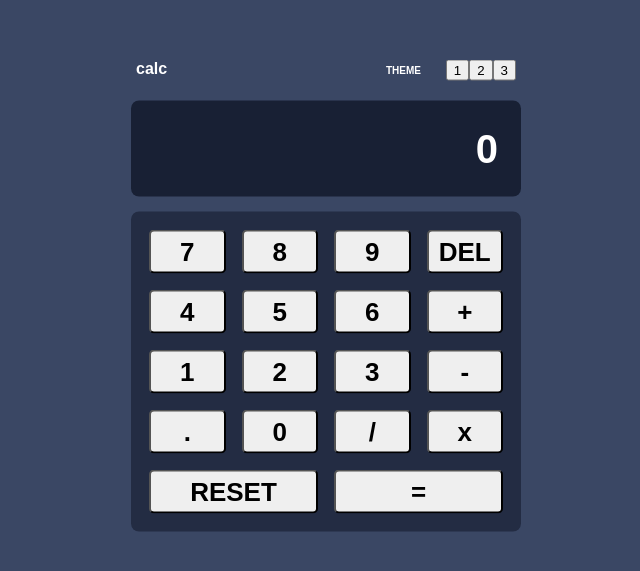
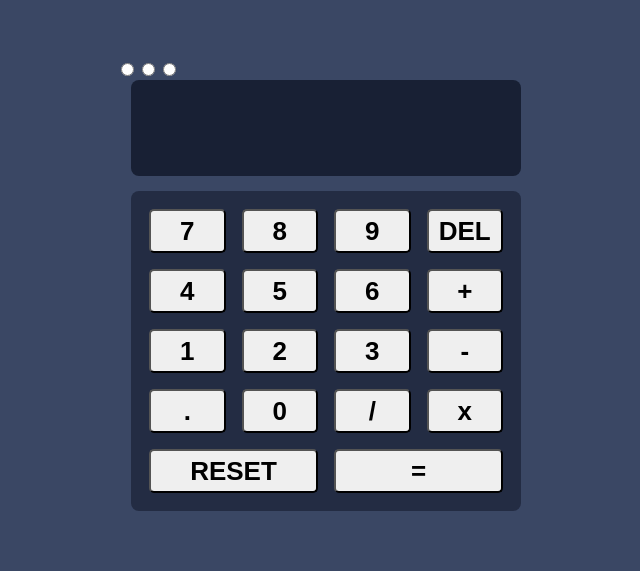
Before and after one commit to kosolapiyD/calculator, a React (Vite) app: page / in a window 1280 px wide. Shown: the part 107-678 px from the top of the page, without its empty margins (314-954 px from the left). Built offline with nearby package versions, Linux system fonts and the light colour scheme.

Commit message:
radio btns

```diff
--- a/src/App.tsx
+++ b/src/App.tsx
@@ -7,37 +7,75 @@ import { ThemeContext } from './context/ThemeContext';
 const App = () => {
   const { theme } = useContext(ThemeContext);
 
+  const [currentOperand, setCurrentOperand] = useState('');
   const [calculation, setCalculation] = useState('');
   const [result, setResult] = useState('');
 
-  const operators = ['/', 'x', '+', '-', '.'];
+  const operators = ['/', 'x', '+', '-'];
+  const digits = ['0', '1', '2', '3', '4', '5', '6', '7', '8', '9'];
 
+  console.log('calculation', calculation);
+  console.log('currentOperand', currentOperand);
   const updateCalculation = (value: string) => {
-    if (
-      (operators.includes(value) && calculation === '') ||
-      (operators.includes(value) && operators.includes(calculation.slice(-1)))
-    )
-      return;
+    console.log('value clicked', value);
+    const isValueOperator = operators.includes(value);
+    const isValueDot = value === '.';
+    const isValueDigit = digits.includes(value);
+
+    const isLastCharOperator = operators.includes(calculation.slice(-1));
+
+    if (isValueDigit || isValueDot) {
+      if (
+        // can't add dot first
+        (isValueDot && currentOperand === '') ||
+        // can't add dot if there is already one
+        (isValueDot && currentOperand.includes('.')) ||
+        // only one zero at the beginning
+        (value === '0' && currentOperand === '0') ||
+        // only operand or dot after zero
+        (isValueDigit && (calculation === '0' || currentOperand === '0'))
+      )
+        return;
+
+      setCurrentOperand(currentOperand + value);
+    }
+
+    if (isValueOperator) {
+      // change operator to the last one if it's not the same
+      if (isLastCharOperator && calculation.slice(-1) !== value) {
+        setCalculation(calculation.slice(0, -1) + value);
+      }
+
+      // can't add operator first or if there is already one
+      if (calculation === '' || isLastCharOperator) return;
+
+      setCalculation(calculation + currentOperand + value);
+      setCurrentOperand('');
+    }
 
     setCalculation(calculation + value);
-
-    if (!operators.includes(value)) {
-      setResult(eval(calculation + value).toString());
-    }
+    !isValueOperator &&
+      setResult(eval(calculation.replace(/x/g, '*') + value).toString());
   };
 
   const calculate = () => {
-    setCalculation(eval(calculation).toString());
+    setCalculation(eval(calculation.replace(/x/g, '*')).toString());
+    setCurrentOperand('');
   };
 
   const deleteLast = () => {
+    // remove last char from calculation
     if (calculation === '') return;
     setCalculation(calculation.slice(0, -1));
+    // remove last char from current operand also
+    if (currentOperand === '') return;
+    setCurrentOperand(currentOperand.slice(0, -1));
   };
 
   const reset = () => {
     setCalculation('');
     setResult('');
+    setCurrentOperand('');
   };
 
   const handleBtnClick = (value: string) => {
@@ -96,7 +134,9 @@ const App = () => {
       <div className='container'>
         <CalcHeader />
         <div className='calc-screen theme-text'>
-          {result ? <span>({result})</span> : ''}&nbsp;{calculation || '0'}
+          {/* {result ? <span>({result})</span> : ''}&nbsp;{calculation || '0'} */}
+          <span className='calculation-txt'>{calculation}</span>
+          <span className='result-txt'>{result}</span>
         </div>
         <div className='calc-body'>{buttons}</div>
       </div>
--- a/src/components/calc-header/CalcHeader.tsx
+++ b/src/components/calc-header/CalcHeader.tsx
@@ -19,18 +19,25 @@ const CalcHeader = () => {
   };
 
   return (
-    <div className='calc-header'>
-      <div className='left-box'>
-        <span className='theme-text'>calc</span>
-      </div>
-      <div className='right-box'>
-        <span className='theme-text'>THEME</span>
-        <div onClick={(e) => handleThemeSwitchClick(e)}>
-          <button>1</button>
-          <button>2</button>
-          <button>3</button>
-        </div>
-      </div>
+    // <div className='calc-header'>
+    //   <div className='left-box'>
+    //     <span className='theme-text'>calc</span>
+    //   </div>
+    //   <div className='right-box'>
+    //     <span className='theme-text'>THEME</span>
+    //     <div onClick={(e) => handleThemeSwitchClick(e)}>
+    //       <button>1</button>
+    //       <button>2</button>
+    //       <button>3</button>
+    //     </div>
+    //   </div>
+    // </div>
+    <div className='switch'>
+      <input name='switch' id='1' type='radio' />
+
+      <input name='switch' id='2' type='radio' />
+
+      <input name='switch' id='3' type='radio' />
     </div>
   );
 };
--- a/src/styles/main.scss
+++ b/src/styles/main.scss
@@ -15,15 +15,19 @@
         transform        : translate(-50%, -50%);
 
         .calc-screen {
-            margin         : 0 15px;
-            border-radius  : 8px;
-            height         : 50px;
-            display        : flex;
-            align-items    : center;
-            justify-content: flex-end;
-            padding        : 23px;
-            font-size      : 40px;
-            font-weight    : bold;
+            display       : flex;
+            flex-direction: column;
+            align-items   : flex-end;
+            margin        : 0 15px;
+            border-radius : 8px;
+            height        : 50px;
+            padding       : 23px;
+
+
+            span.calculation-txt {
+                font-size  : 40px;
+                font-weight: bold;
+            }
         }
 
         .calc-body {
```
